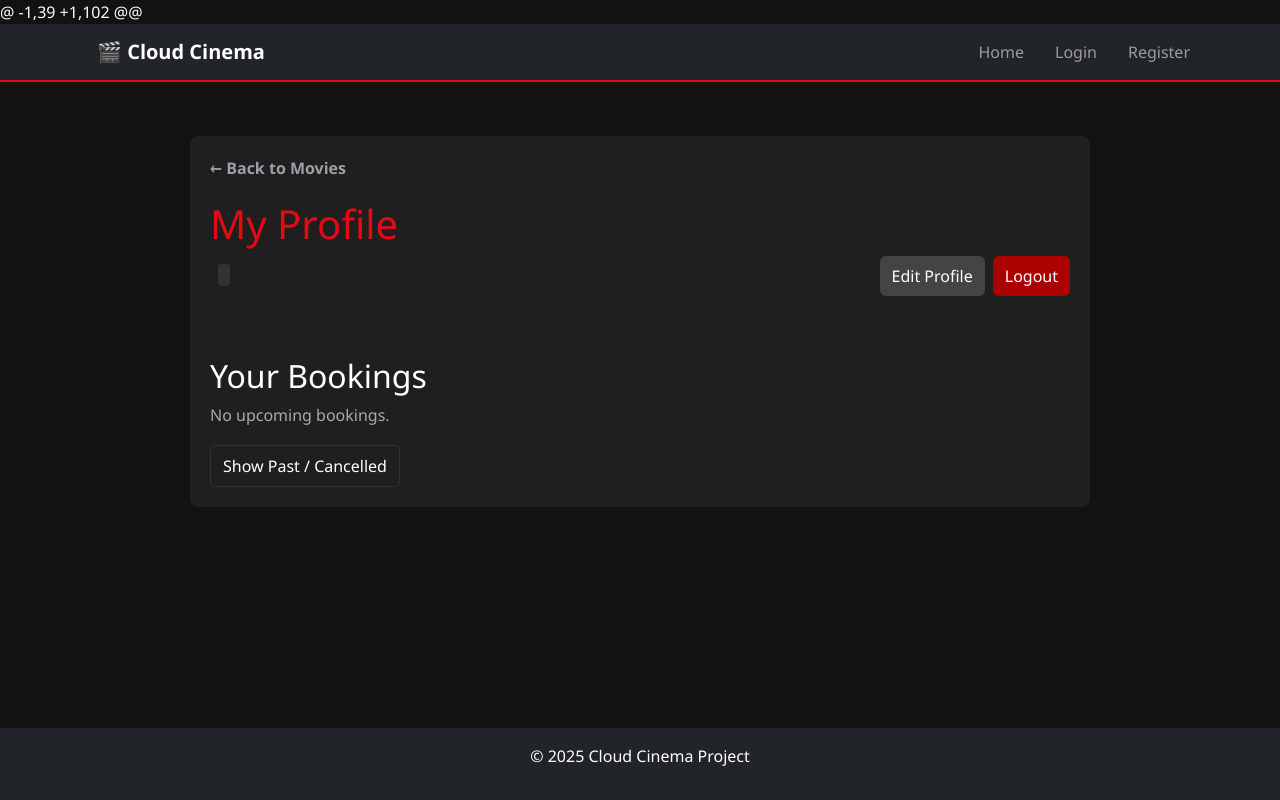
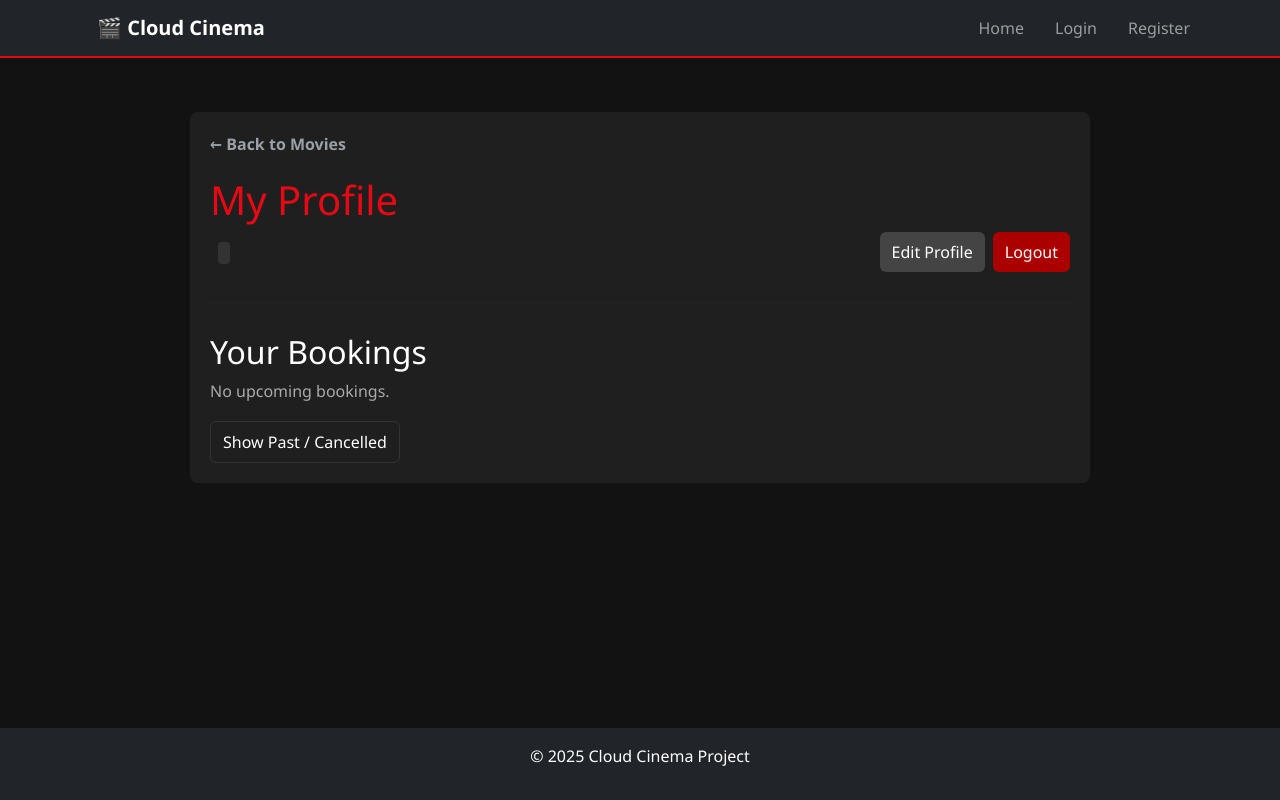
Before and after one commit to KeatYee/CloudCinema-Ticketing-System, a Flask app: template cloud-cinema-system/app/templates/profile.html in a window 1280 px wide. Run offline with Flask 3, Linux system fonts and the light colour scheme; the template is opened without the code that fills it, so the values that code supplies are empty.

Commit message:
update typo

```diff
--- a/cloud-cinema-system/app/templates/profile.html
+++ b/cloud-cinema-system/app/templates/profile.html
@@ -1,4 +1,3 @@
-@ -1,39 +1,102 @@
 {% extends "base.html" %}
 
 {% block content %}
```
